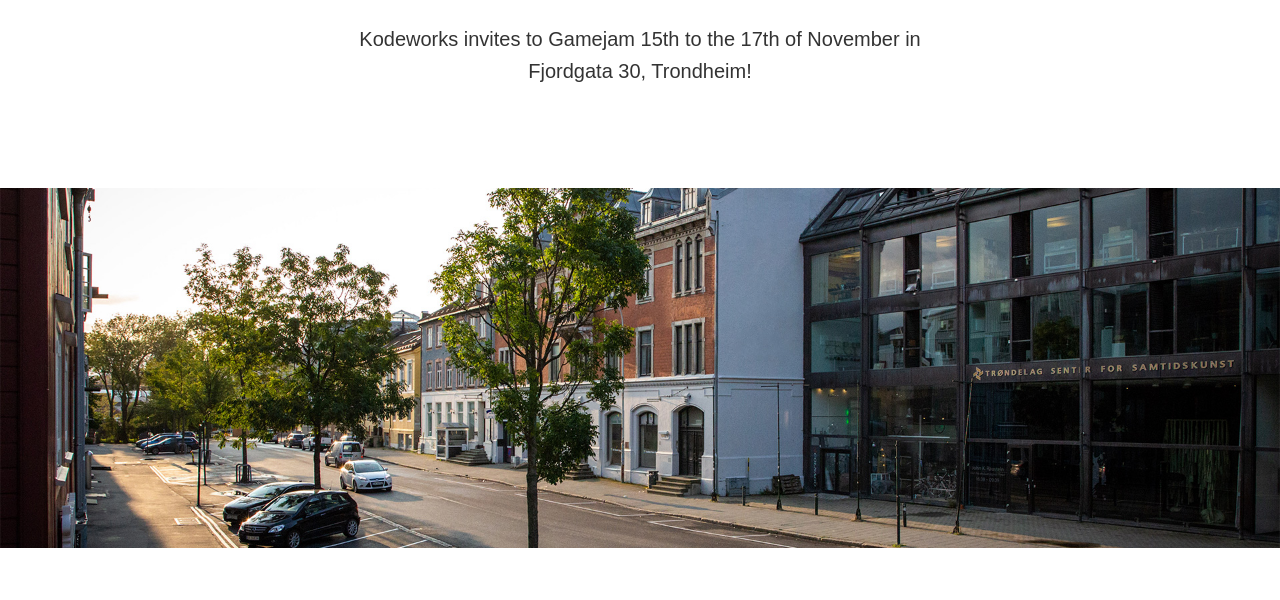
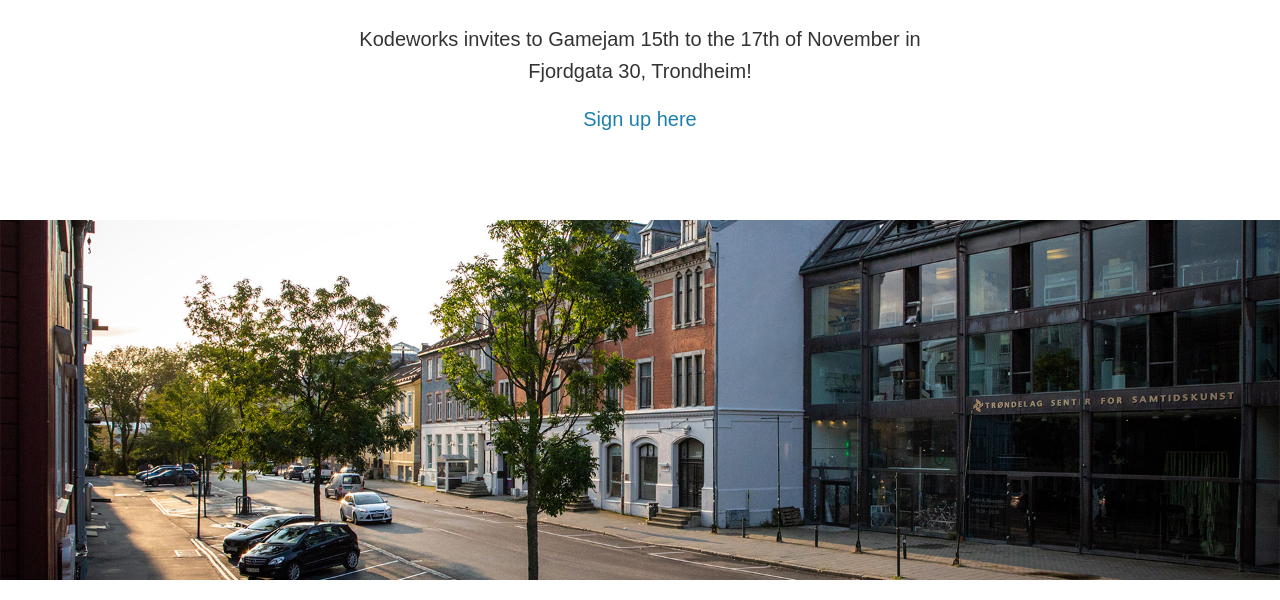
Before and after one commit to Kodeworks/gamejam.kodeworks.no, a plain HTML site: page index.html in a window 1280 px wide. Shown: the part 176-776 px from the top of the page. Drawn offline with Linux system fonts and the light colour scheme.

Commit message:
Add google forms link for signup

```diff
--- a/index.html
+++ b/index.html
@@ -15,6 +15,8 @@
       <h1>Kodeworks Gamejam Novemeber 2019</h1>
       <img id="logo" src="assets/kodeworks_logo.svg" alt="Koeworks logo - home">
       <p>Kodeworks invites to Gamejam 15th to the 17th of November in Fjordgata 30, Trondheim!</p>
+
+      <a href="https://forms.gle/usPCWmwCDqnH5JMJ8">Sign up here</a>
 
     </header>
 
```
